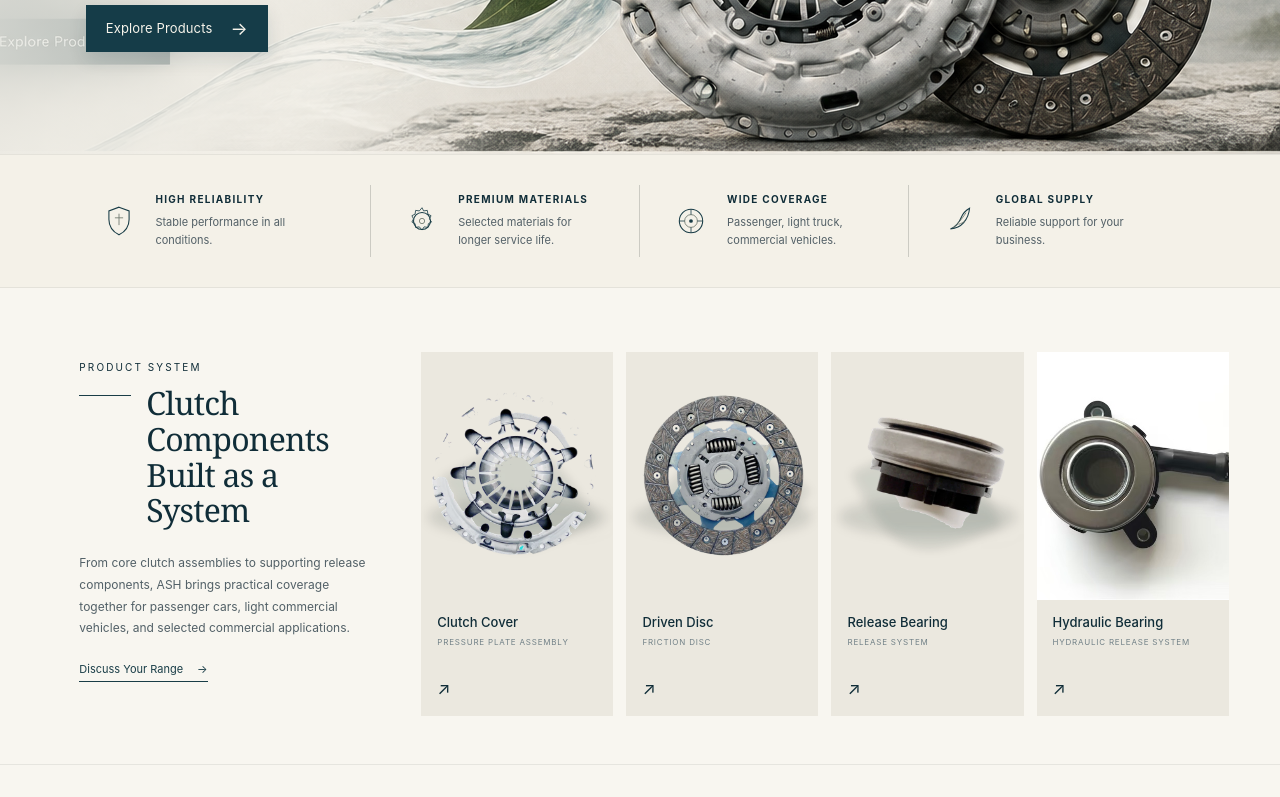
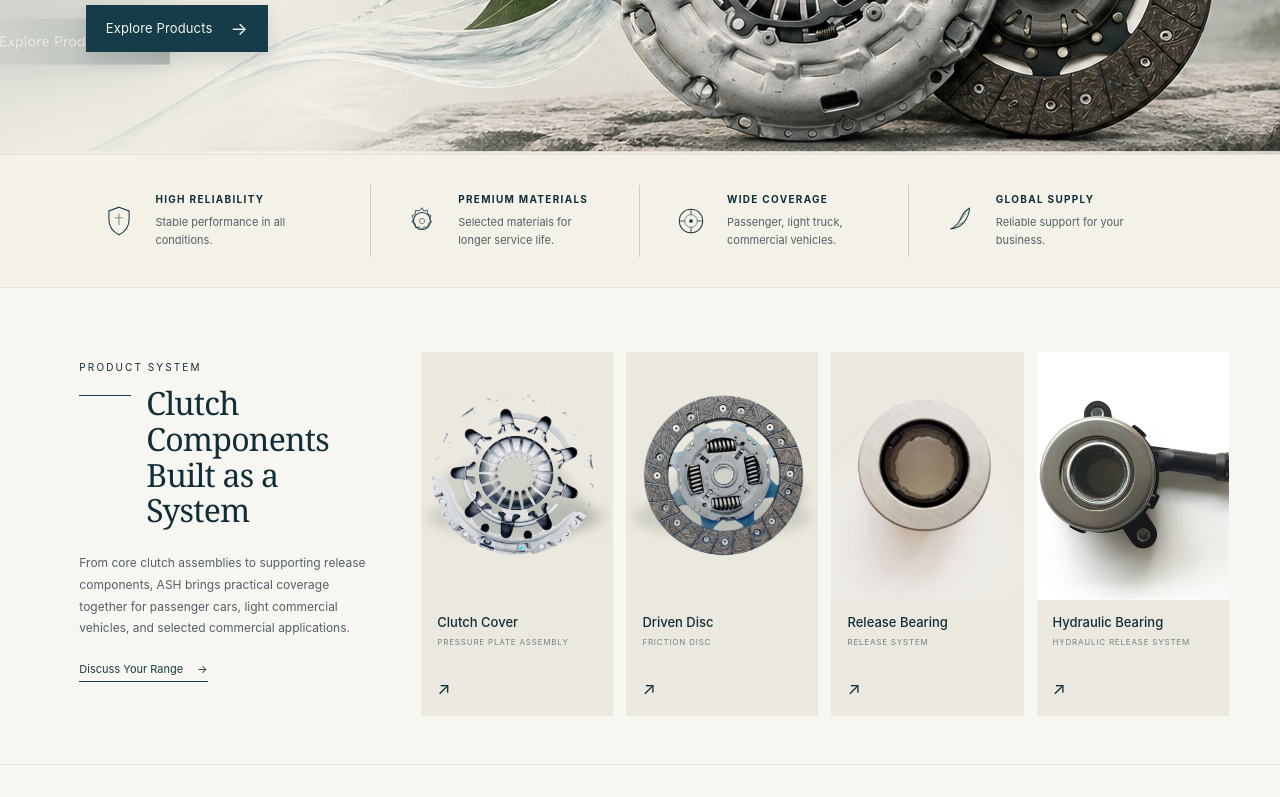
Before and after one commit to starr9430/ash-website, a React (Vite) app: page / in a window 1280 px wide. Shown: the part 440-1237 px from the top of the page. Built offline with nearby package versions, Linux system fonts and the light colour scheme.

Commit message:
Refine release bearing product asset and preserve high-resolution hydraulic bearing source

```diff
--- a/src/sections/Coverage.jsx
+++ b/src/sections/Coverage.jsx
@@ -13,7 +13,7 @@ const products = [
   },
   {
     key: 'release',
-    image: '/assets/library/derived/products/release-bearing-editorial.webp',
+    image: '/assets/library/products/release-bearing-front-01.webp',
     title: 'Release Bearing',
     subtitle: 'RELEASE SYSTEM',
   },
```
